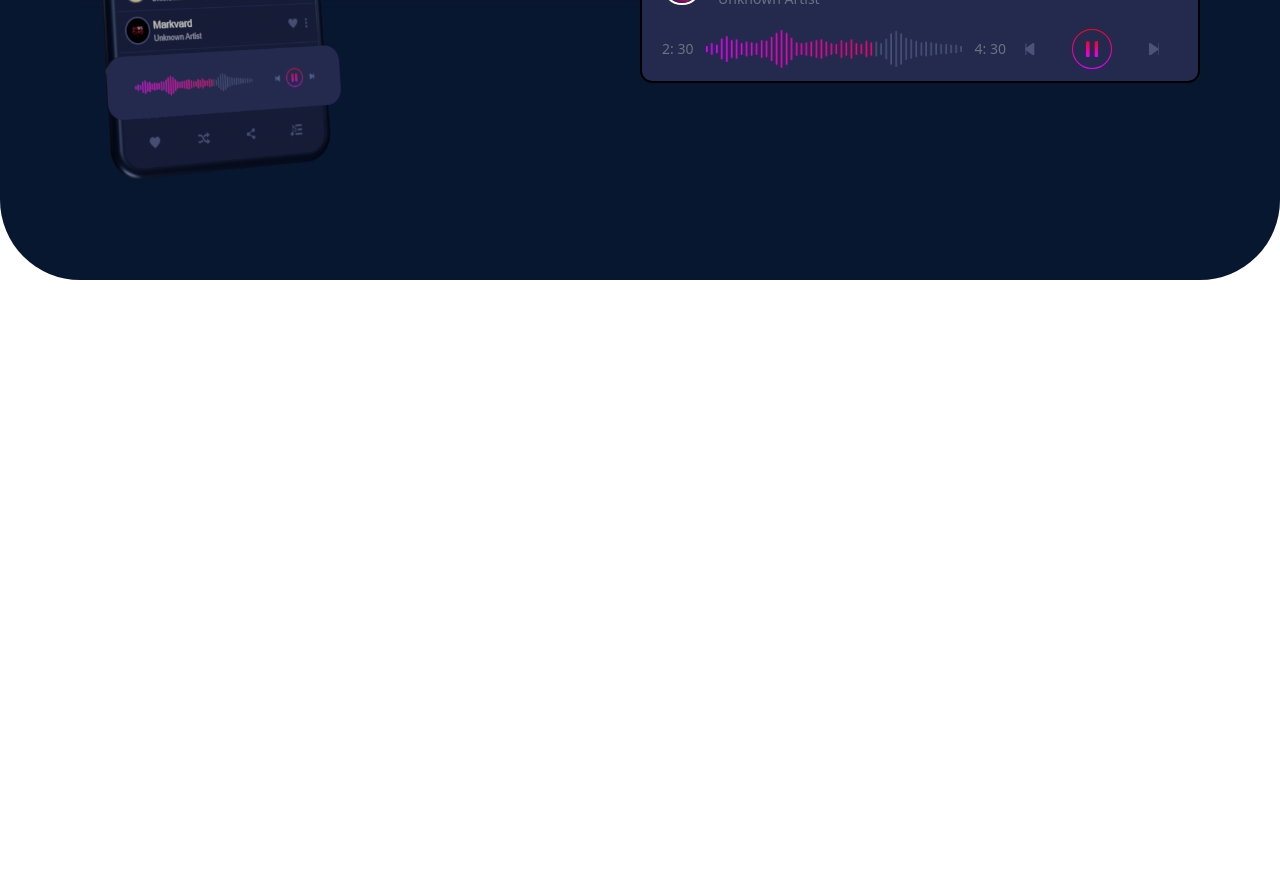
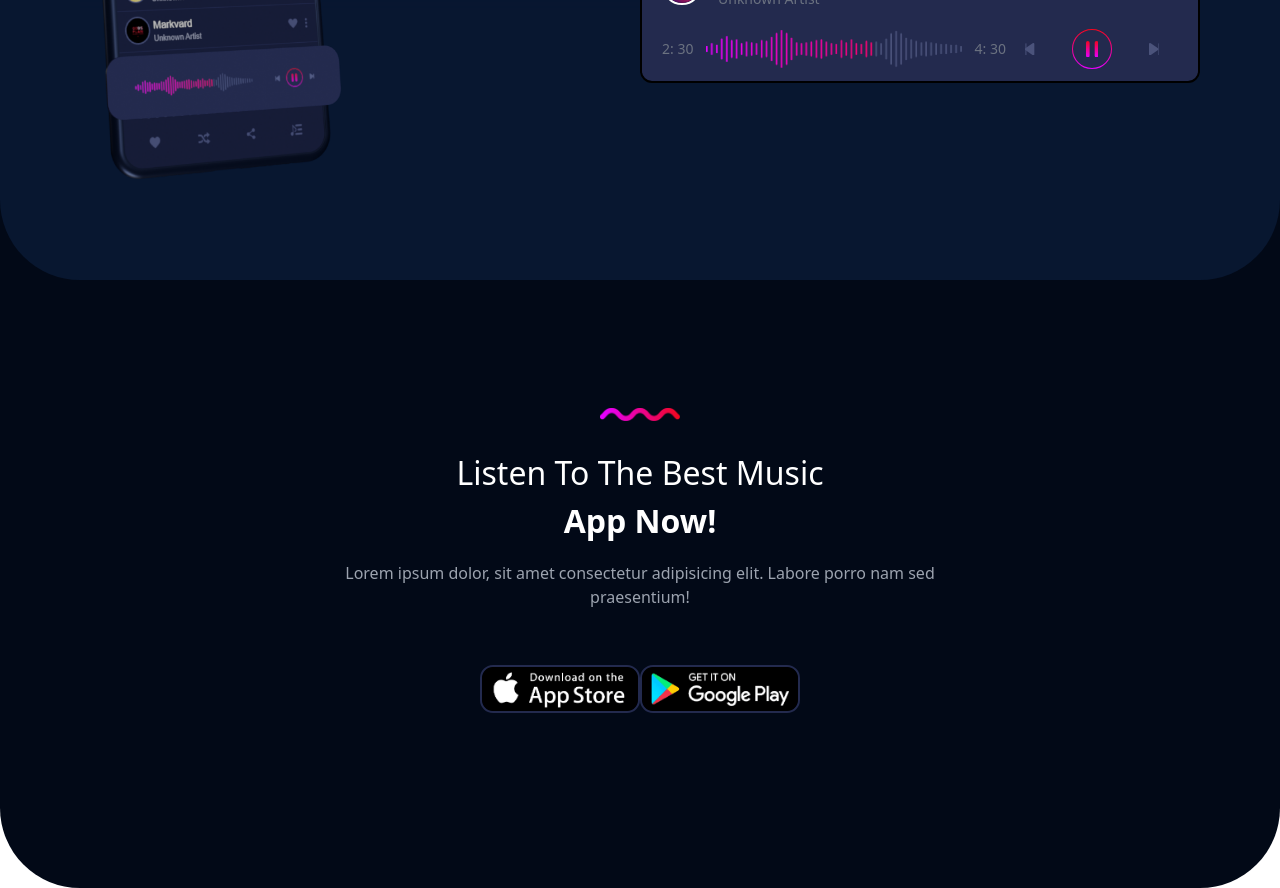
Before and after one commit to MertArar/music-app-landing, a React (Create React App) app: page / in a window 1280 px wide. Shown: the part 1960-2848 px from the top of the page. Before the commit the page ends 2240 px from the top, so only its background shows below. Built offline with nearby package versions, Linux system fonts and the light colour scheme.

Commit message:
Download added

```diff
--- a/src/App.js
+++ b/src/App.js
@@ -3,6 +3,7 @@ import Hero from "./components/Hero";
 import Header from "./components/Header";
 import Experience from "./components/Experience";
 import Search from "./components/Search";
+import Donwload from "./components/Donwload";
 
 function App() {
   return (
@@ -11,6 +12,7 @@ function App() {
       <Hero />
       <Experience />
       <Search />
+      <Donwload />
     </div>
   );
 }
--- a/src/components/Donwload.jsx
+++ b/src/components/Donwload.jsx
@@ -0,0 +1,27 @@
+import React from "react";
+import DonwloadAds from "./DownloadAds";
+
+function Download() {
+  return (
+    <div className="flex flex-col items-center justify-start px-[5rem] bg-[#020917] h-[48rem] pt-[18rem] mt-[-10rem] relative z-[0] rounded-b-[5rem]">
+      {/* titd icon or path icon*/}
+      <img src={require("../img/Path 318.png")} alt="" className="w-[5rem]" />
+      {/* heading */}
+      <div className="headline mt-7 flex flex-col items-center text-[2rem]">
+        <span>Listen To The Best Music</span>
+        <span>
+          <b>App Now!</b>
+        </span>
+        <span className="text-[1rem] text-gray-400 px-[15rem] text-center mt-[1rem] ">
+          Lorem ipsum dolor, sit amet consectetur adipisicing elit. Labore porro
+          nam sed praesentium!
+        </span>
+      </div>
+      {/* download ads */}
+      <div className="mt-14">
+        <DonwloadAds />
+      </div>
+    </div>
+  );
+}
+export default Download;
```
